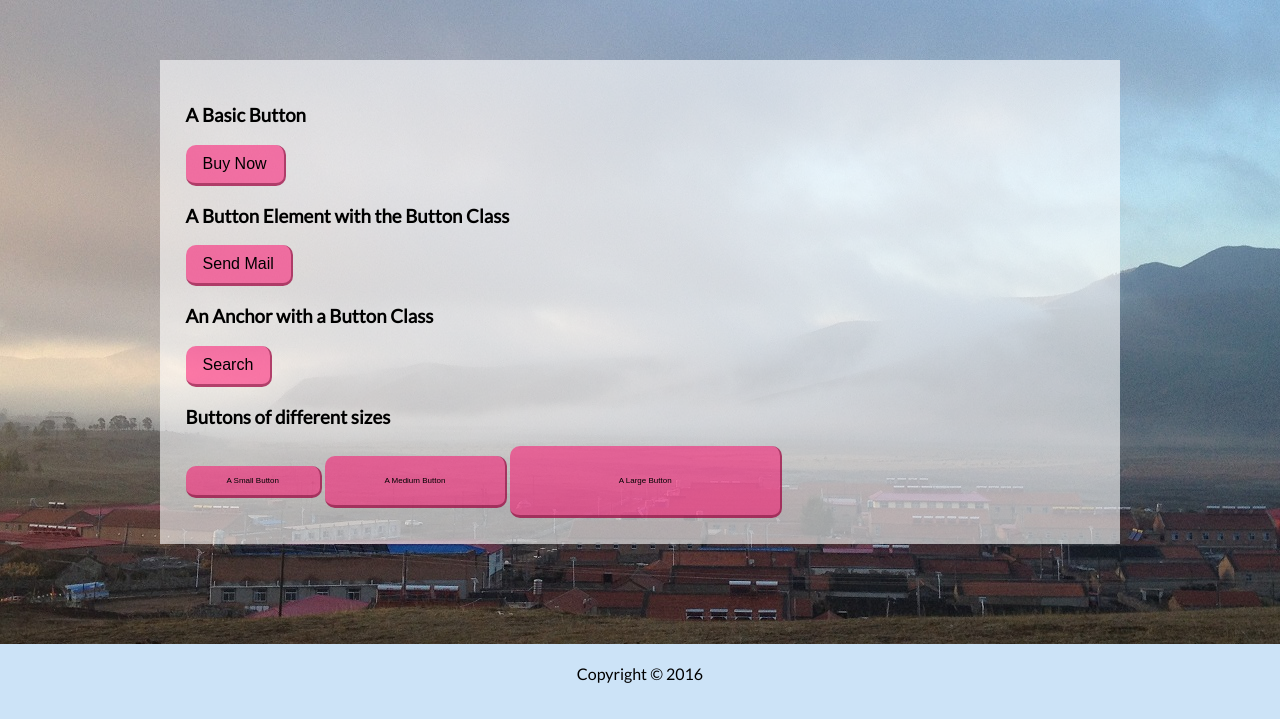
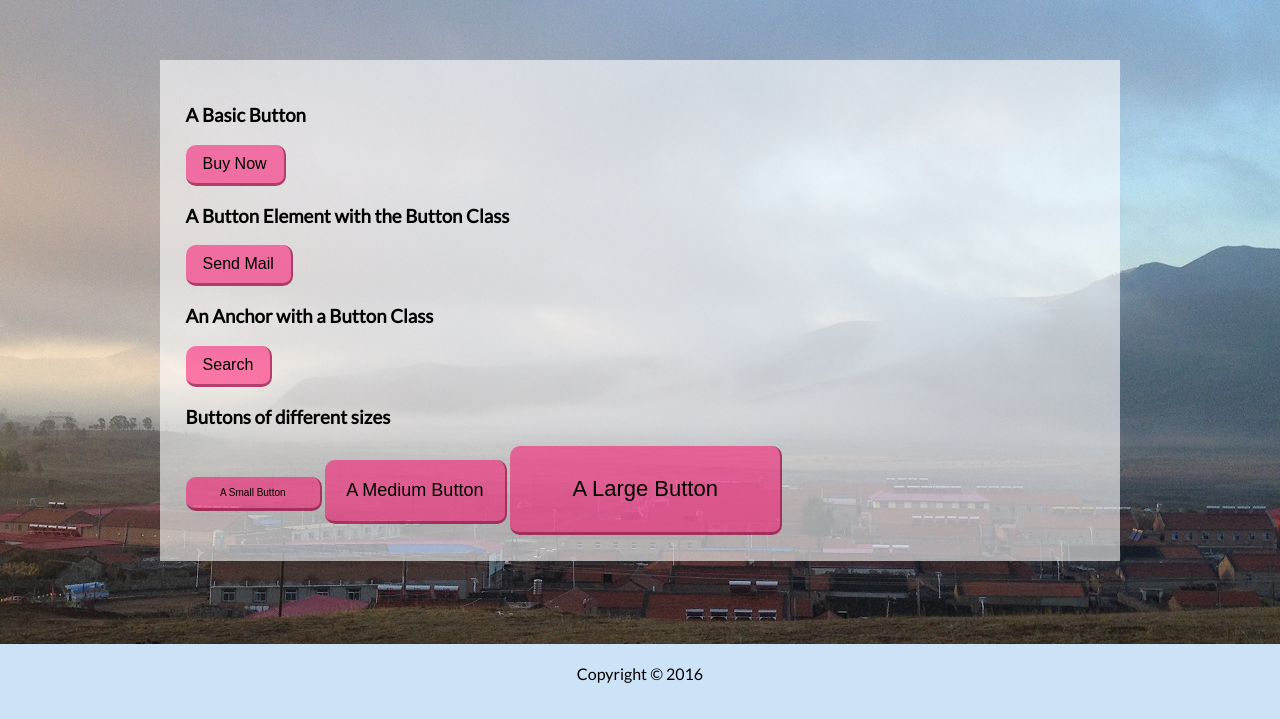
Before and after one commit to maoyubin/maoyubin.github.io, a plain HTML site: page components/buttons/index.html in a window 1280 px wide. Shown: the part 213-932 px from the top of the page. Drawn offline with Linux system fonts and the light colour scheme; files whose address does not match are found by name.

Commit message:
change button size

```diff
--- a/components/buttons/button.css
+++ b/components/buttons/button.css
@@ -37,21 +37,21 @@ a:visited {
 }
 
 .button-sm {
-  	font-size: 0.5em;
+  	font-size: 1rem;
   	height: 15%;
 	width: 15%;
 }
 
 .button-md {
 	padding: 20px 20px;
-  	font-size: 0.5em;
+  	font-size: 1.8rem;
 	width: 20%;
 
 }
 
 .button-lg {
 	padding: 30px 30px;
-  	font-size: 0.5em;
+  	font-size: 2.2rem;
 	width: 30%;
 
 }
```
